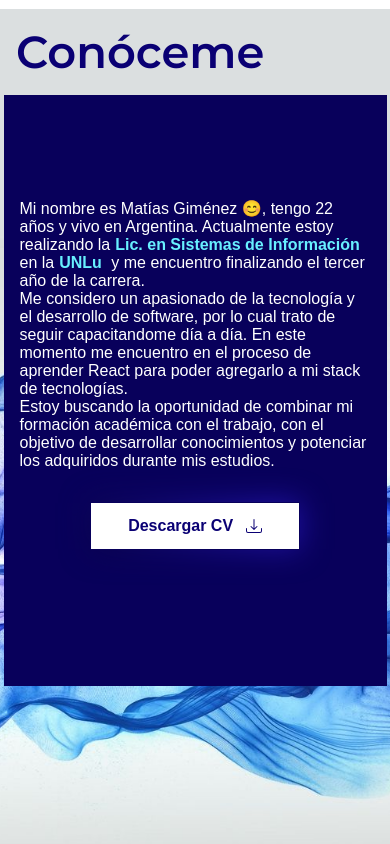
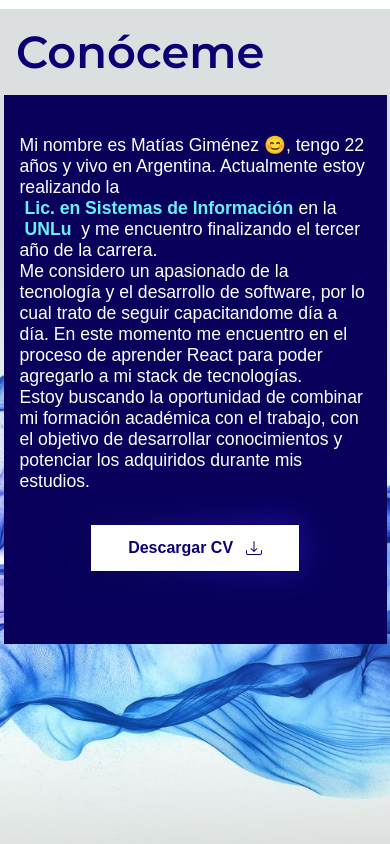
Before and after one commit to matiasgimenezdev/portfolio, a React (Vite) app: page / in a window 390 px wide. Shown: the part 820-1664 px from the top of the page. Built offline with nearby package versions, Linux system fonts and the light colour scheme; a web font is replaced by a local one.

Commit message:
adding background image in Contact section & fixing responsive in About section

```diff
--- a/src/components/About/About.scss
+++ b/src/components/About/About.scss
@@ -14,8 +14,8 @@
 	}
 
 	.aboutContent {
-		height: 70%;
-		width: 80%;
+		height: 60%;
+		width: 70%;
 		background-color: $darkprimary;
 		display: flex;
 		flex-direction: column;
@@ -27,7 +27,7 @@
 		.aboutText {
 			width: 100%;
 			color: $font;
-			font-size: 1.5rem;
+			font-size: 1.7rem;
 		}
 
 		.cvLink {
@@ -52,10 +52,16 @@
 	}
 }
 
-@media screen and (max-width: 1100px) {
+@media screen and (max-width: 1300px) {
 	.about {
 		.aboutContent {
-			height: 75%;
+			height: 70%;
+
+			.aboutText {
+				width: 100%;
+				color: $font;
+				font-size: 1.5rem;
+			}
 		}
 	}
 }
@@ -76,7 +82,7 @@
 @media screen and (max-width: 700px) {
 	.about {
 		.aboutContent {
-			height: 80%;
+			height: 75%;
 			width: 90%;
 
 			.aboutText {
@@ -107,9 +113,9 @@
 @media screen and (max-width: 460px) {
 	.about {
 		.aboutContent {
-			height: 70%;
+			height: 65%;
 			.aboutText {
-				font-size: 1rem;
+				font-size: 1.1rem;
 			}
 			.cvLink {
 				width: 60%;
@@ -124,17 +130,16 @@
 @media screen and (max-width: 380px) {
 	.about {
 		.aboutContent {
-			height: 88%;
-
-			// .cvLink {
-			// 	display: none;
-			// }
+			height: 85%;
 		}
 	}
 }
+
 @media screen and (max-width: 300px) {
 	.about {
 		.aboutContent {
+			height: 85%;
+
 			.cvLink {
 				display: none;
 			}
--- a/src/components/Contact/Contact.scss
+++ b/src/components/Contact/Contact.scss
@@ -48,10 +48,12 @@
 				background-color: transparent;
 				border-bottom: 2px solid white;
 				color: $font;
+				font-weight: bold;
 
 				&::placeholder {
 					padding: 0.1rem;
 					color: $font;
+					font-weight: bold;
 				}
 			}
 
@@ -69,6 +71,7 @@
 				color: black;
 				border: 2px solid $darkprimary;
 				background-color: white;
+				border-radius: 7px;
 
 				&::placeholder {
 					padding: 0.1rem;
@@ -94,6 +97,7 @@
 				font-weight: bold;
 				font-size: 1.1rem;
 				cursor: pointer;
+				border-radius: 10px;
 			}
 		}
 	}
@@ -101,6 +105,9 @@
 
 @media screen and (max-width: 800px) {
 	.contact {
+		background-image: url('/images/background.jpg');
+		background-position: center;
+		background-size: cover;
 		.contactContent {
 			.decoration {
 				display: none;
--- a/src/index.css
+++ b/src/index.css
@@ -21,7 +21,7 @@ body {
 	right: 15px;
 	border: none;
 	cursor: pointer;
-	background-color: #1d066a;
+	background-color: #0a0074;
 	padding: 0.5rem;
 	width: 4rem;
 	height: 4rem;
```
